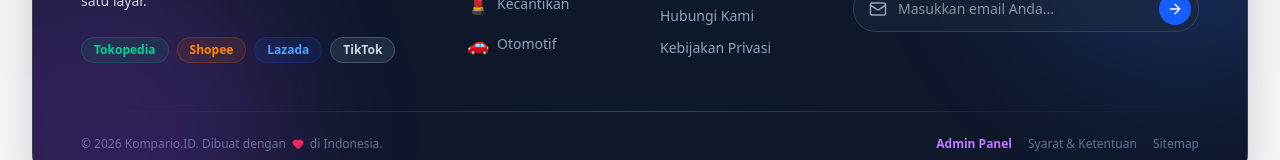
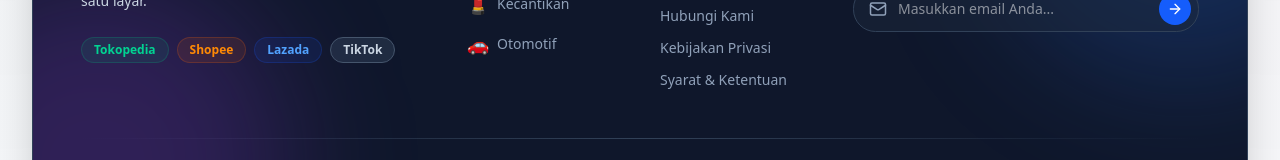
Before and after one commit to hasanhuradju-crypto/kompario-frontend, a Next.js app: page / in a window 1280 px wide. Shown: the part 2484-2644 px from the top of the page. Built offline with nearby package versions, Linux system fonts and the light colour scheme; no server answers.

Commit message:
fix: add terms link to perusahaan column

```diff
--- a/src/components/layout/Footer.tsx
+++ b/src/components/layout/Footer.tsx
@@ -51,6 +51,7 @@ export default function Footer() {
               <Link href="/komunitas" className="text-slate-400 hover:text-blue-400 text-sm font-medium transition-colors">Forum Komunitas</Link>
               <Link href="/kontak" className="text-slate-400 hover:text-blue-400 text-sm font-medium transition-colors">Hubungi Kami</Link>
               <Link href="/privacy" className="text-slate-400 hover:text-blue-400 text-sm font-medium transition-colors">Kebijakan Privasi</Link>
+              <Link href="/terms" className="text-slate-400 hover:text-blue-400 text-sm font-medium transition-colors">Syarat & Ketentuan</Link>
             </div>
           </div>
 
```
